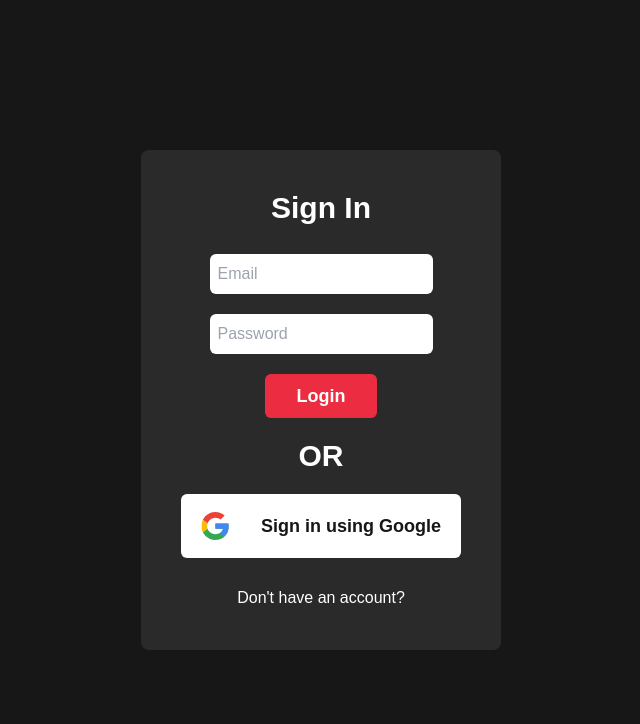
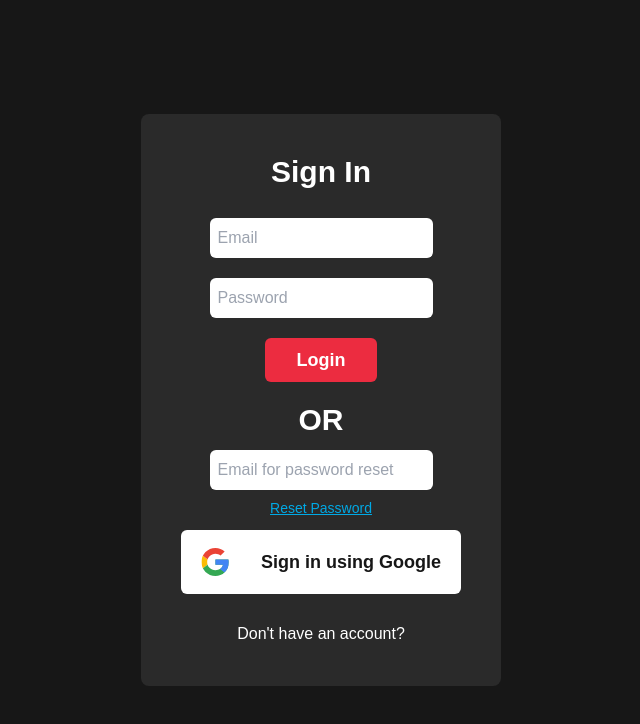
Before and after one commit to AdiKsOnDev/CollaboralHub, a React (Create React App) app: page /Login in a window 1280 px wide. Shown: the top 724 px of the page, without its empty margins (319-959 px from the left). Built offline with nearby package versions, Linux system fonts and the light colour scheme; no server answers.

Commit message:
feat: Added reset password feature

```diff
--- a/src/components/LoginBox.js
+++ b/src/components/LoginBox.js
@@ -4,6 +4,8 @@ import { auth, provider } from '../firebase';
 import { signInWithEmailAndPassword, signInWithPopup, setPersistence, browserLocalPersistence } from 'firebase/auth';
 import { useNavigate } from 'react-router-dom';
 import { Link } from 'react-router-dom';
+import { sendPasswordResetEmail } from 'firebase/auth';
+
 
 const LoginBox = () => {
   const [formData, setFormData] = useState({
@@ -11,6 +13,9 @@ const LoginBox = () => {
     password: '',
     error: '',
   });
+
+  const [resetEmail, setResetEmail] = useState('');
+  const [resetSuccess, setResetSuccess] = useState(null);
 
   const navigate = useNavigate();
 
@@ -49,6 +54,16 @@ const LoginBox = () => {
 
       setFormData({ email: '', password: '', error: "Wrong E-Mail OR Password" });
     });
+  };
+
+  const handleResetPassword = async () => {
+    try {
+      await sendPasswordResetEmail(auth, resetEmail);
+      setResetSuccess('Password reset email sent. Check your inbox.');
+    } catch (error) {
+      console.error(error);
+      setResetSuccess('Error sending password reset email.');
+    }
   };
 
   const googleAuth = () => {
@@ -100,7 +115,30 @@ const LoginBox = () => {
 
           <button className="text-text-color bg-accent-red font-semibold text-lg px-8 py-2 w-30 rounded-md mb-5 hover:bg-red-700 duration-300" type="submit">Login</button>
 
-          <h1 className='font-semibold text-3xl text-text-color mb-5'>OR</h1>
+          <h1 className='font-semibold text-3xl text-text-color mb-3'>OR</h1>
+
+          <input
+          type="text"
+          className='mb-2 p-2 rounded-md bg-text-color'
+          id="resetEmail"
+          name="resetEmail"
+          value={resetEmail}
+          onChange={(e) => setResetEmail(e.target.value)}
+          placeholder='Email for password reset'
+        />
+
+        {/* Reset Password button */}
+        <button
+          className="mb-3 text-accent-blue underline text-sm hover:text-accent-red duration-300"
+          type="button"
+          onClick={handleResetPassword}
+        >
+          Reset Password
+        </button>
+
+        {resetSuccess && (
+          <p className="text-accent-green italic mb-5 text-xs">{resetSuccess}</p>
+        )}
         </div>
       </form>
 
--- a/src/pages/Login.js
+++ b/src/pages/Login.js
@@ -1,10 +1,10 @@
-import LoginBox from "../components/LoginBox"
+import LoginBox from '../components/LoginBox';
 
 function Login() {
   return (
-      <div className="w-full h-full flex items-center justify-center">
-        <LoginBox />
-      </div>
+    <div className="flex justify-center items-center h-screen">
+      <LoginBox />
+    </div>
   );
 }
 
```
